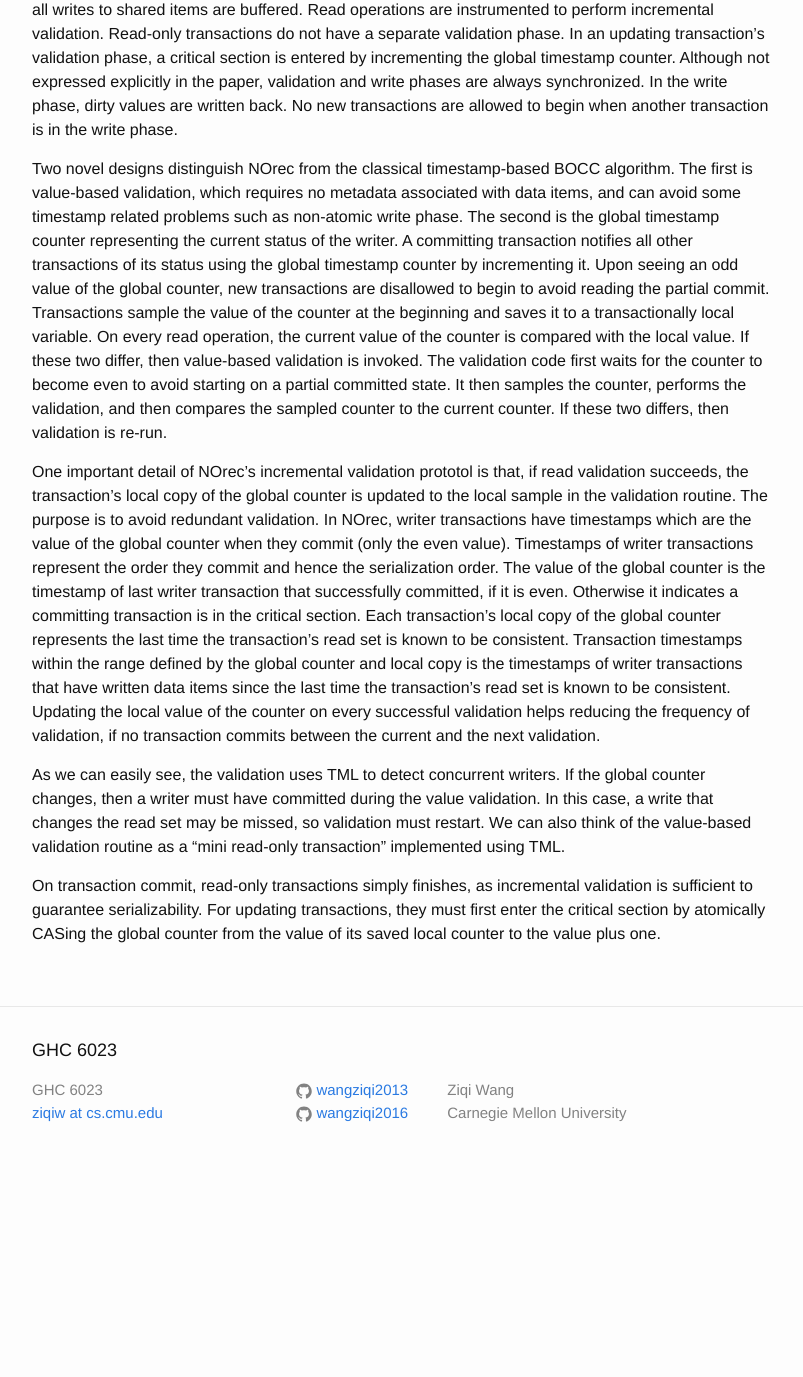
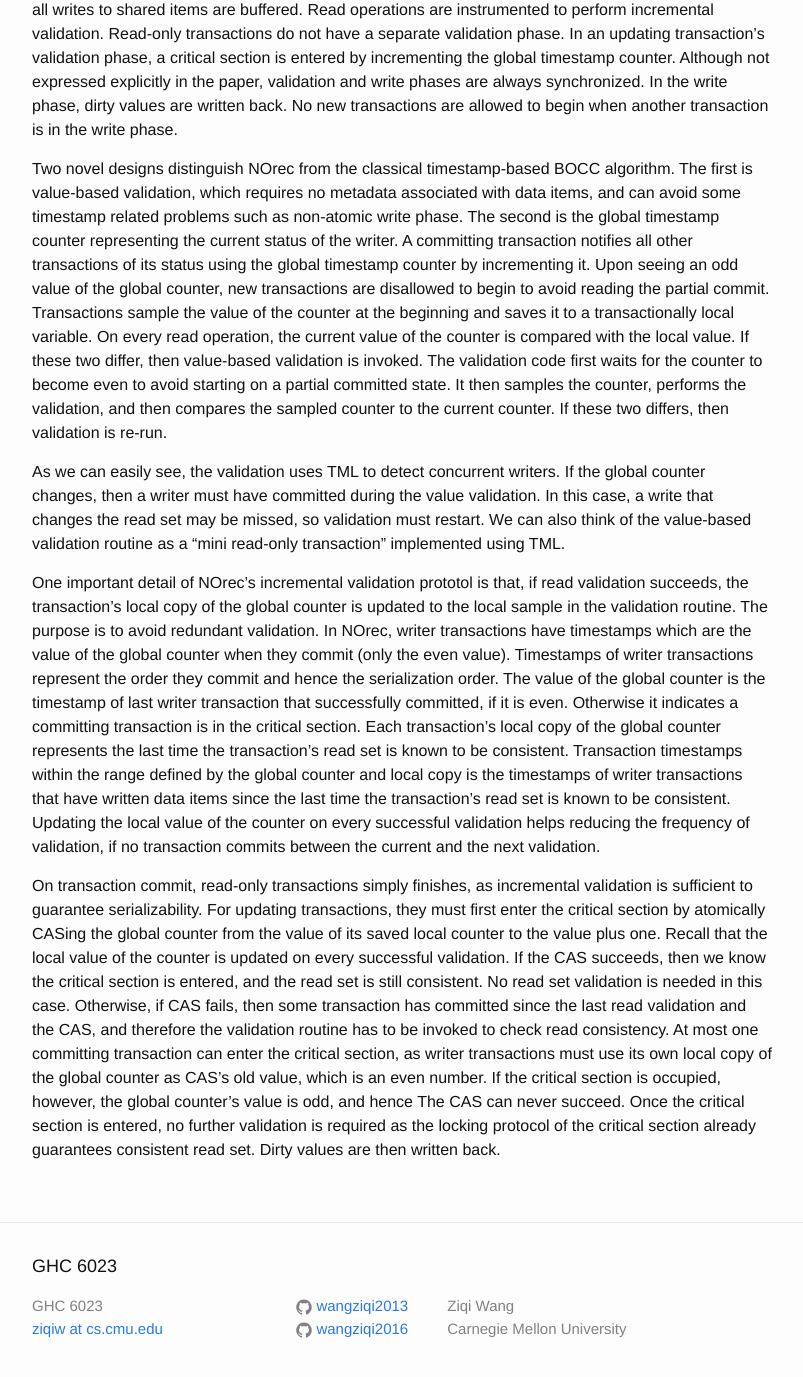
Before and after one commit to wangziqi2013/wangziqi2013.github.io, a Jekyll site: the page built from _posts/2018-03-24-NOrec-Streamlining-STM-by-Abolishing-Ownership-Records.markdown, in a window 1280 px wide and 1400 px high, scrolled down 743 px. Shown: the top 1377 px of the window, without its empty margins (238-1041 px from the left). Built offline with Jekyll 4.4.1, drawn with Linux system fonts in a browser that asks for light colours; before the commit the page ends 1927 px from its top, so only the background shows below that.

Commit message:
Finish commit

```diff
--- a/_posts/2018-03-24-NOrec-Streamlining-STM-by-Abolishing-Ownership-Records.markdown
+++ b/_posts/2018-03-24-NOrec-Streamlining-STM-by-Abolishing-Ownership-Records.markdown
@@ -36,6 +36,11 @@ is invoked. The validation code first waits for the counter to become even to av
 It then samples the counter, performs the validation, and then compares the sampled counter to the current counter. If
 these two differs, then validation is re-run.
 
+As we can easily see, the validation uses TML to detect concurrent writers. If the global counter changes, then a writer
+must have committed during the value validation. In this case, a write that changes the read set may be missed, so
+validation must restart. We can also think of the value-based validation routine as a "mini read-only transaction" implemented
+using TML.
+
 One important detail of NOrec's incremental validation prototol is that, if read validation succeeds, the transaction's
 local copy of the global counter is updated to the local sample in the validation routine. The purpose is to avoid redundant
 validation. In NOrec, writer transactions have timestamps which are the value of the global counter when they commit
@@ -48,11 +53,14 @@ the last time the transaction's read set is known to be consistent. Updating the
 successful validation helps reducing the frequency of validation, if no transaction commits between the current and the
 next validation.
 
-As we can easily see, the validation uses TML to detect concurrent writers. If the global counter changes, then a writer
-must have committed during the value validation. In this case, a write that changes the read set may be missed, so
-validation must restart. We can also think of the value-based validation routine as a "mini read-only transaction" implemented
-using TML.
-
 On transaction commit, read-only transactions simply finishes, as incremental validation is sufficient to guarantee
 serializability. For updating transactions, they must first enter the critical section by atomically CASing the
-global counter from the value of its saved local counter to the value plus one.
+global counter from the value of its saved local counter to the value plus one. Recall that the local value of the
+counter is updated on every successful validation. If the CAS succeeds, then we know the critical section is entered,
+and the read set is still consistent. No read set validation is needed in this case. Otherwise, if CAS fails, then
+some transaction has committed since the last read validation and the CAS, and therefore the validation routine has to
+be invoked to check read consistency. At most one committing transaction can enter the critical section, as writer
+transactions must use its own local copy of the global counter as CAS's old value, which is an even number. If the
+critical section is occupied, however, the global counter's value is odd, and hence The CAS can never succeed. Once the
+critical section is entered, no further validation is required as the locking protocol of the critical section
+already guarantees consistent read set. Dirty values are then written back.
```
